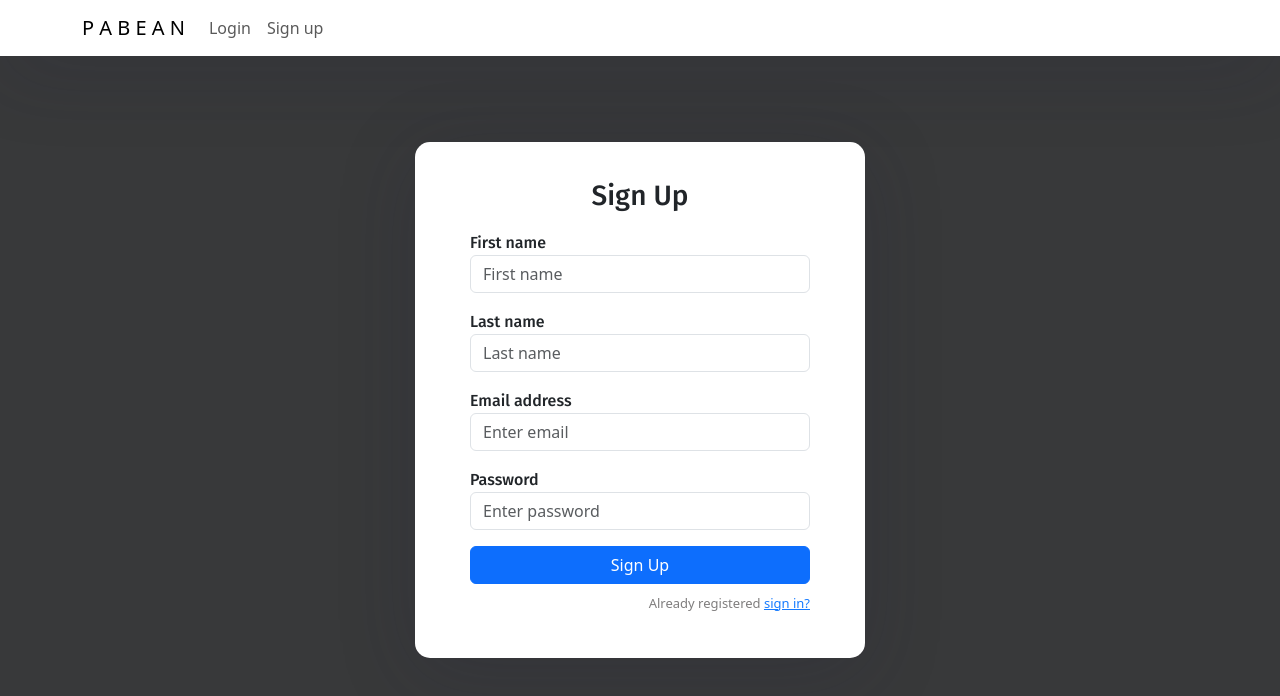
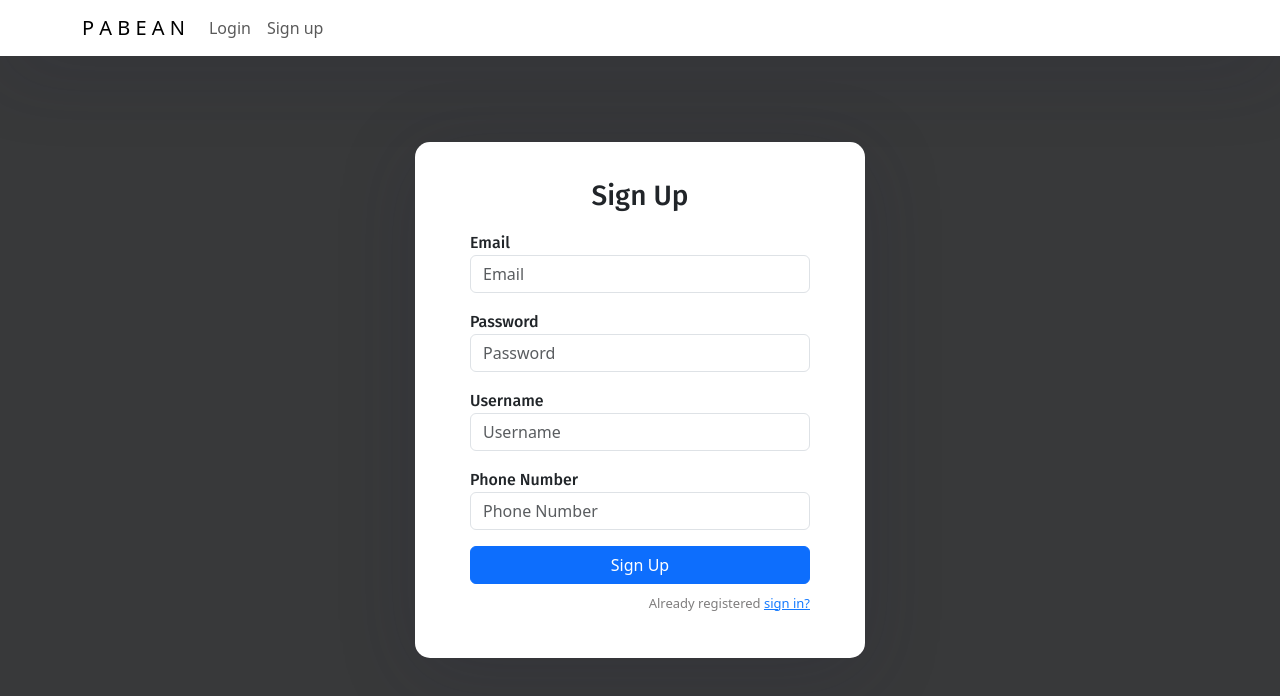
Before and after one commit to Nabilcodes/pabeanfrontend, a React (Create React App) app: page /sign-up in a window 1280 px wide. Shown: the top 696 px of the page. Built offline with nearby package versions, Linux system fonts and the light colour scheme.

Commit message:
[REFACTOR] completed signup functionality

```diff
--- a/src/components/register.component.js
+++ b/src/components/register.component.js
@@ -1,31 +1,95 @@
-import React, { Component } from 'react'
+// import React, { Component } from 'react'
 
-export default class SignUp extends Component {
-  render() {
+// export default class SignUp extends Component {
+//   render() {
+//     return (
+//       <form>
+//         <h3>Sign Up</h3>
+
+//         <div className="mb-3">
+//           <label>First name</label>
+//           <input
+//             type="text"
+//             className="form-control"
+//             placeholder="First name"
+//           />
+//         </div>
+
+//         <div className="mb-3">
+//           <label>Last name</label>
+//           <input type="text" className="form-control" placeholder="Last name" />
+//         </div>
+
+//         <div className="mb-3">
+//           <label>Email address</label>
+//           <input
+//             type="email"
+//             className="form-control"
+//             placeholder="Enter email"
+//           />
+//         </div>
+
+//         <div className="mb-3">
+//           <label>Password</label>
+//           <input
+//             type="password"
+//             className="form-control"
+//             placeholder="Enter password"
+//           />
+//         </div>
+
+//         <div className="d-grid">
+//           <button type="submit" className="btn btn-primary">
+//             Sign Up
+//           </button>
+//         </div>
+//         <p className="forgot-password text-right">
+//           Already registered <a href="/sign-in">sign in?</a>
+//         </p>
+//       </form>
+//     )
+//   }
+// }
+
+import React, { useState } from 'react'
+
+const SignUp = () => {
+  const [email, setEmail] = useState('');
+  const [password, setPassword] = useState('');
+  const [userName, setUserName] = useState('');
+  // const [address, setAddress] = useState('');
+  const [phoneNumber, setPhoneNumber] = useState('');
+  // const [about, setAbout] = useState('');
+
+  const handleSubmit = (e) => {
+    e.preventDefault();
+    fetch('https://thingproxy.freeboard.io/fetch/http://35.213.169.90/auth/register', {
+      method: 'POST',
+      headers: {
+        'Content-Type': 'application/json',
+      },
+      body: JSON.stringify({ email, password, userName, phoneNumber }),
+    })
+      .then((response) => {
+        console.log(response);
+      })
+      .catch((error) => {
+        console.error('Error:', error);
+      });
+  };
+
   return (
-      <form>
+    <form onSubmit={handleSubmit}>
       <h3>Sign Up</h3>
 
       <div className="mb-3">
-          <label>First name</label>
-          <input
-            type="text"
-            className="form-control"
-            placeholder="First name"
-          />
-        </div>
-
-        <div className="mb-3">
-          <label>Last name</label>
-          <input type="text" className="form-control" placeholder="Last name" />
-        </div>
-
-        <div className="mb-3">
-          <label>Email address</label>
+        <label>Email</label>
         <input
           type="email"
           className="form-control"
-            placeholder="Enter email"
+          placeholder="Email"
+          value={email}
+          onChange={(e) => setEmail(e.target.value)}
         />
       </div>
 
@@ -34,9 +98,55 @@ export default class SignUp extends Component {
         <input
           type="password"
           className="form-control"
-            placeholder="Enter password"
+          placeholder="Password"
+          value={password}
+          onChange={(e) => setPassword(e.target.value)}
         />
       </div>
+
+      <div className="mb-3">
+        <label>Username</label>
+        <input
+          type="text"
+          className="form-control"
+          placeholder="Username"
+          value={userName}
+          onChange={(e) => setUserName(e.target.value)}
+        />
+      </div>
+
+      {/* <div className="mb-3">
+        <label>Address</label>
+        <input
+          type="text"
+          className="form-control"
+          placeholder="Address"
+          value={password}
+          onChange={(e) => setAddress(e.target.value)}
+        />
+      </div> */}
+
+      <div className="mb-3">
+        <label>Phone Number</label>
+        <input
+          type="number"
+          className="form-control"
+          placeholder="Phone Number"
+          value={phoneNumber}
+          onChange={(e) => setPhoneNumber(e.target.value)}
+        />
+      </div>
+
+      {/* <div className="mb-3">
+        <label>About</label>
+        <input
+          type="text"
+          className="form-control"
+          placeholder="About"
+          value={password}
+          onChange={(e) => setAbout(e.target.value)}
+        />
+      </div> */}
 
       <div className="d-grid">
         <button type="submit" className="btn btn-primary">
@@ -47,6 +157,7 @@ export default class SignUp extends Component {
         Already registered <a href="/sign-in">sign in?</a>
       </p>
     </form>
-    )
-  }
-}
+  );
+};
+
+export default SignUp;
```
Lines whose indentation alone changed are shown as unchanged.
